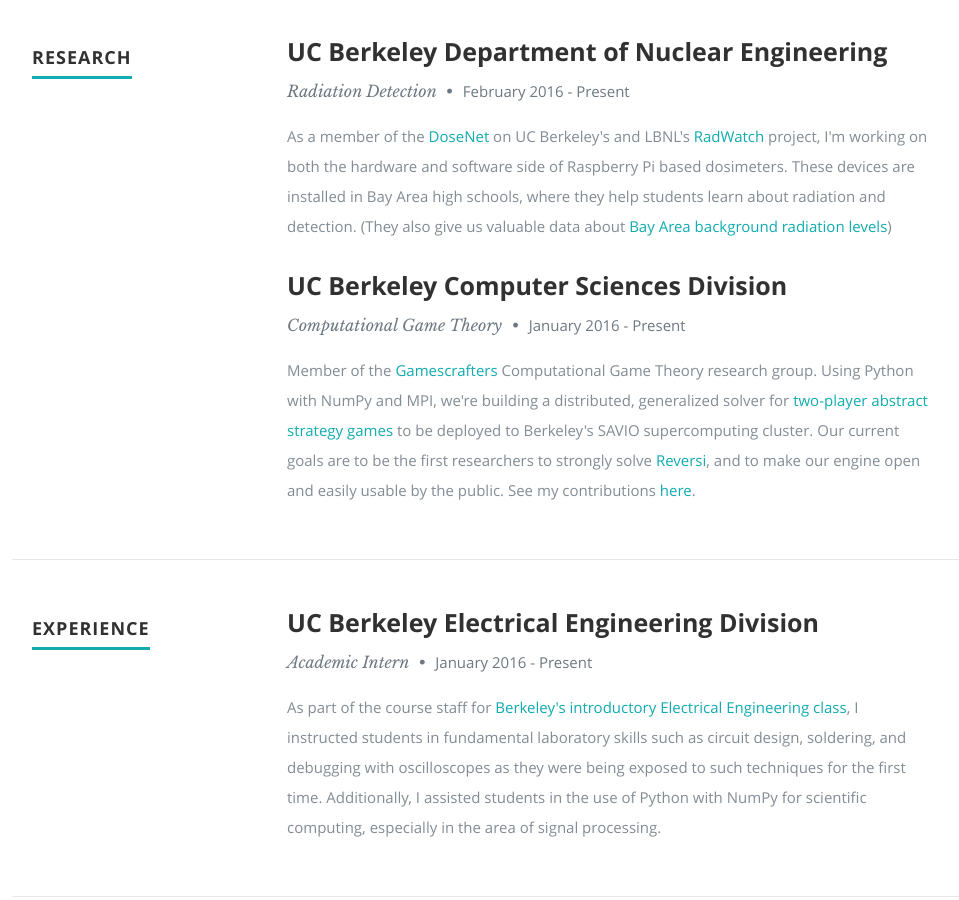
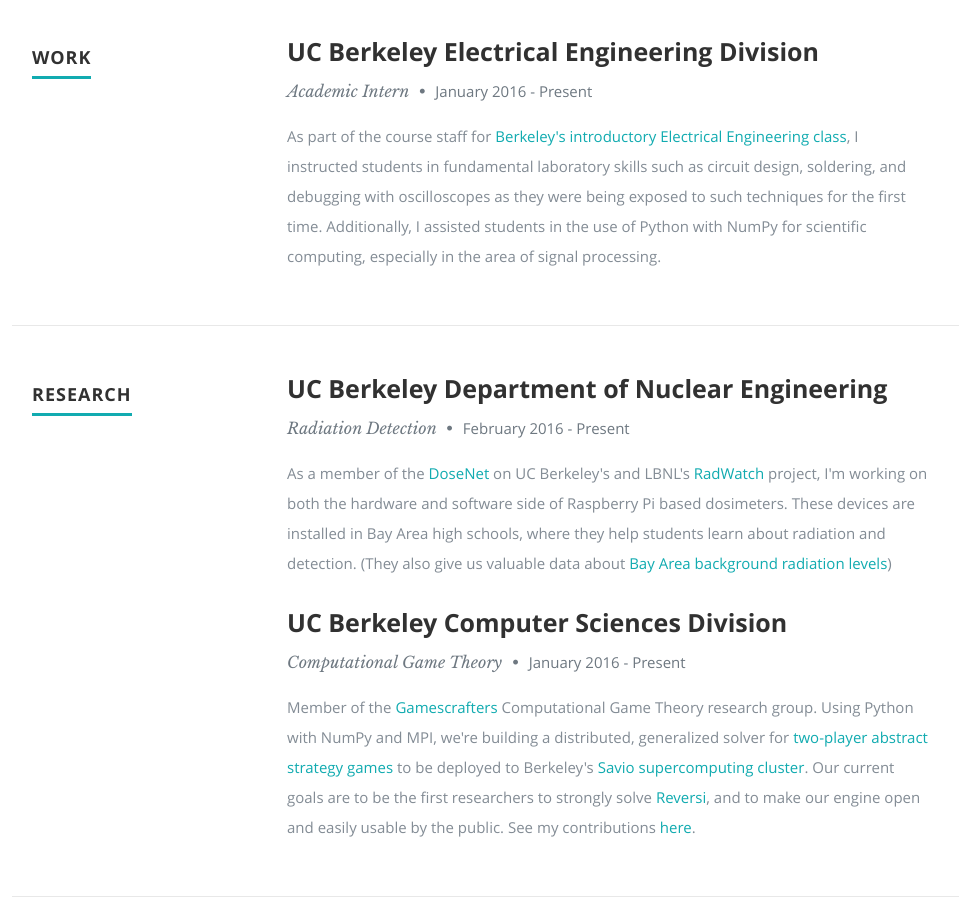
Before and after one commit to swerwath/swerwath.github.io, a plain HTML site: page index.html in a window 1280 px wide. Shown: the part 1880-2780 px from the top of the page, without its empty margins (118-1077 px from the left). Drawn offline with nearby package versions, Linux system fonts and the light colour scheme.

Commit message:
Swapped work and research sections

```diff
--- a/index.html
+++ b/index.html
@@ -166,6 +166,37 @@
 
       </div> <!-- End Education -->
 
+      <!-- Work
+      ----------------------------------------------- -->
+      <div class="row work">
+
+         <div class="three columns header-col">
+            <h1><span>Work</span></h1>
+         </div>
+
+         <div class="nine columns main-col">
+           <div class="row item">
+
+              <div class="twelve columns">
+
+                   <h3>UC Berkeley Electrical Engineering Division</h3>
+                   <p class="info">Academic Intern <span>&bull;</span> <em class="date">January 2016 - Present</em></p>
+
+                   <p>
+                   As part of the course staff for <a href="https://inst.eecs.berkeley.edu/~ee16a/sp16/">Berkeley's
+                   introductory Electrical Engineering class</a>, I instructed students in fundamental laboratory skills such as
+                   circuit design, soldering, and debugging with oscilloscopes as they were being exposed to such techniques
+                   for the first time. Additionally, I assisted students in the use of Python with NumPy for scientific computing,
+                   especially in the area of signal processing.
+                   </p>
+
+                </div>
+
+            </div> <!-- item end -->
+
+         </div> <!-- main-col end -->
+
+      </div> <!-- End Work -->
 
       <!-- Work
       ----------------------------------------------- -->
@@ -207,44 +238,13 @@
                   Member of the  <a href="http://gamescrafters.berkeley.edu">Gamescrafters</a>
                   Computational Game Theory research group. Using Python with NumPy and MPI, we're building
                   a distributed, generalized solver for <a href="http://en.wikipedia.org/wiki/Abstract_strategy_game">two-player
-                  abstract strategy games</a> to be deployed to Berkeley's SAVIO supercomputing cluster. Our current goals are
-                  to be the first researchers to strongly solve <a href="https://en.wikipedia.org/wiki/Reversi">Reversi</a>, and
-                  to make our engine open and easily usable by the public. See my contributions <a href="https://github.com/swerwath/GamesmanMPI">here</a>.
+                  abstract strategy games</a> to be deployed to Berkeley's <a href="http://research-it.berkeley.edu/services/high-performance-computing/system-overview">Savio
+                  supercomputing cluster</a>. Our current goals are to be the first researchers to strongly solve
+                  <a href="https://en.wikipedia.org/wiki/Reversi">Reversi</a>, and to make our engine open and easily usable
+                  by the public. See my contributions <a href="https://github.com/swerwath/GamesmanMPI">here</a>.
                   </p>
 
                </div>
-
-            </div> <!-- item end -->
-
-         </div> <!-- main-col end -->
-
-      </div> <!-- End Work -->
-
-      <!-- Work
-      ----------------------------------------------- -->
-      <div class="row work">
-
-         <div class="three columns header-col">
-            <h1><span>Experience</span></h1>
-         </div>
-
-         <div class="nine columns main-col">
-           <div class="row item">
-
-              <div class="twelve columns">
-
-                   <h3>UC Berkeley Electrical Engineering Division</h3>
-                   <p class="info">Academic Intern <span>&bull;</span> <em class="date">January 2016 - Present</em></p>
-
-                   <p>
-                   As part of the course staff for <a href="https://inst.eecs.berkeley.edu/~ee16a/sp16/">Berkeley's
-                   introductory Electrical Engineering class</a>, I instructed students in fundamental laboratory skills such as
-                   circuit design, soldering, and debugging with oscilloscopes as they were being exposed to such techniques
-                   for the first time. Additionally, I assisted students in the use of Python with NumPy for scientific computing,
-                   especially in the area of signal processing.
-                   </p>
-
-                </div>
 
             </div> <!-- item end -->
 
```
